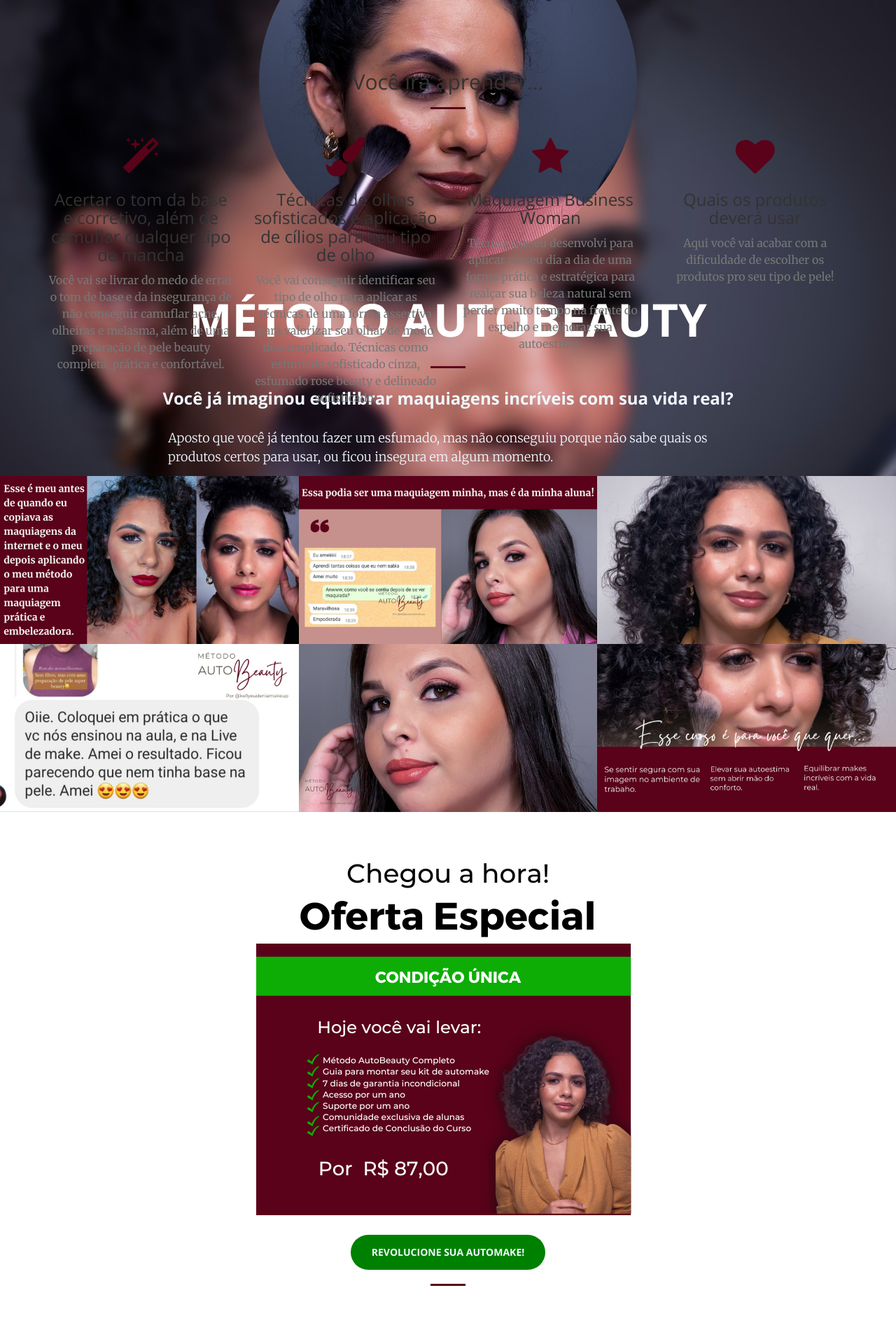
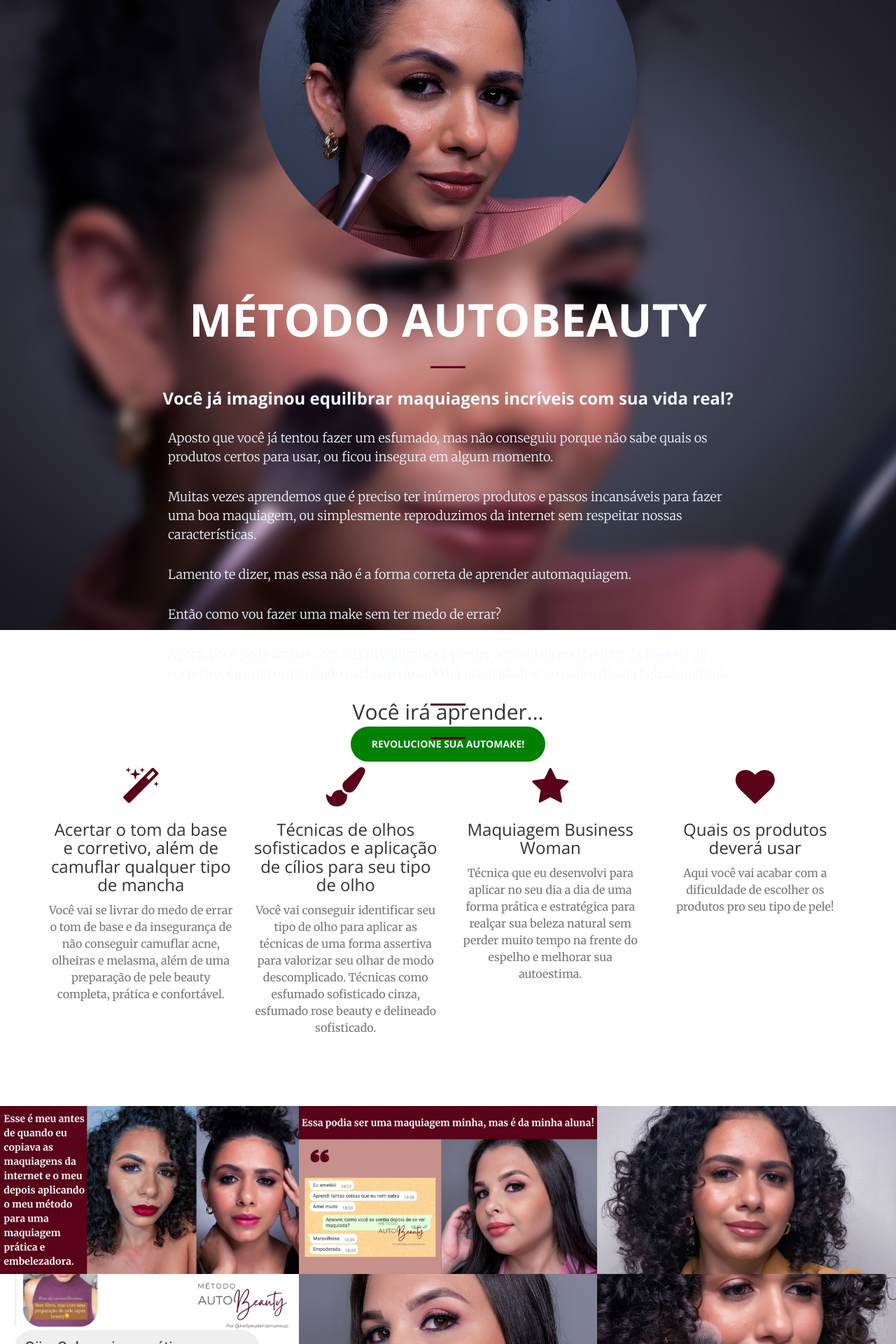
Before and after one commit to kellyeudenia/business-woman, a Jekyll site: the page built from index.html, in a window 1280 px wide. Shown: the top 1920 px of the page at 70% size. Built offline with Jekyll 4.4.1, drawn with Linux system fonts in a browser that asks for light colours.

Commit message:
Setup para a página de vendas.

```diff
--- a/_sass/_base.scss
+++ b/_sass/_base.scss
@@ -150,7 +150,7 @@
 // Homepage Header
 
 header {
-    position: absolute;
+    position: static;
     width: 100%;
     min-height: auto;
     @include background-cover;
@@ -159,7 +159,7 @@
     text-align: center;
     color: white;
     .header-content {
-        position: absolute;
+        position: static;
         text-align: center;
         padding: 100px 15px 100px;
         width: 100%;
```
